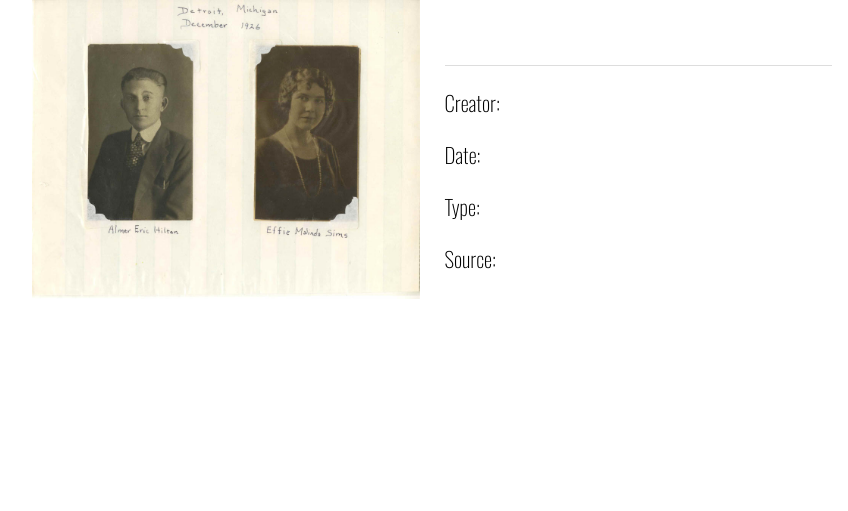
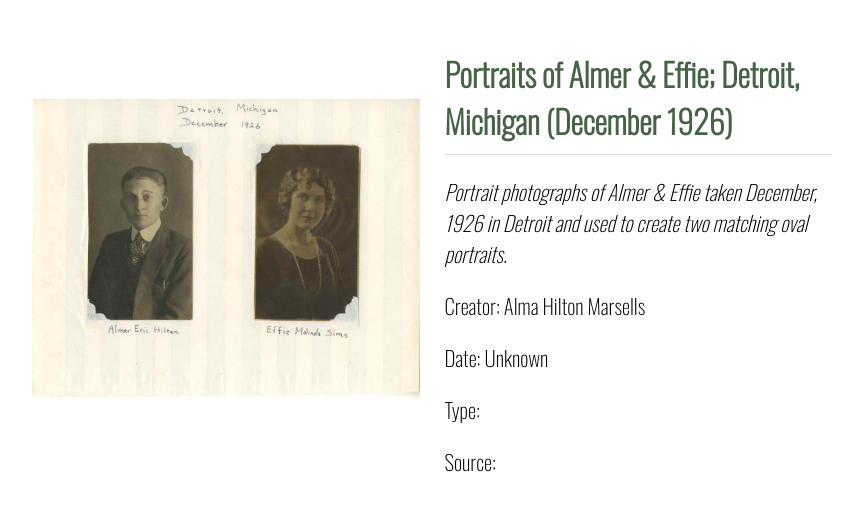
Before and after one commit to martinez2125/TennesseeChicago_Images, a Jekyll site: the page built from _mindoc_media/pg6-img.md, in a window 1280 px wide. Shown: the top 511 px of the page, without its empty margins (208-1056 px from the left). Built offline with Jekyll 4.4.1, drawn with Linux system fonts in a browser that asks for light colours.

Commit message:
Update pg6-img.md

```diff
--- a/_mindoc_media/pg6-img.md
+++ b/_mindoc_media/pg6-img.md
@@ -3,10 +3,10 @@ page: section-name
 title: Hilton Family Binder (Inside)
 media_type: image
 
-_title:
-description:
-creator:
-_date:
+_title: Portraits of Almer & Effie; Detroit, Michigan (December 1926)
+description: Portrait photographs of Almer & Effie taken December, 1926 in Detroit and used to create two matching oval portraits.
+creator: Alma Hilton Marsells
+_date: Unknown
 rights:
 type:
 source:
```
